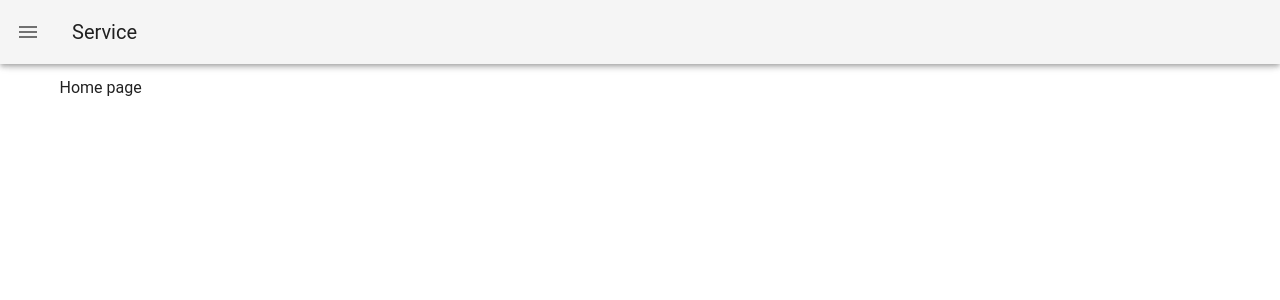
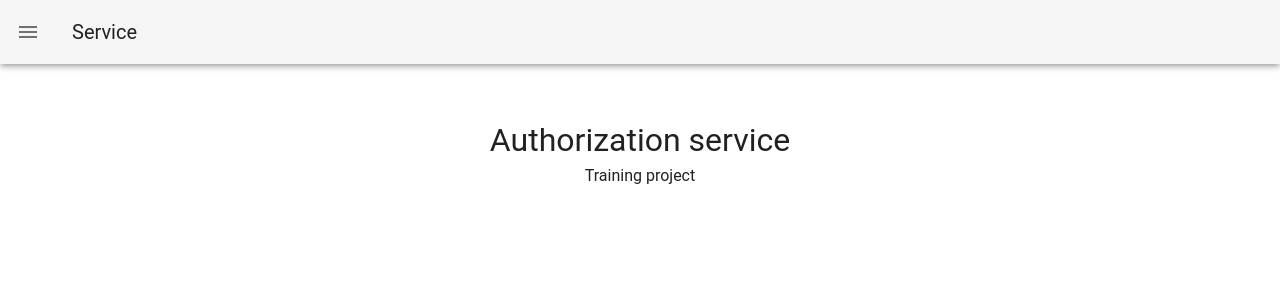
Before and after one commit to MaximKarabitsin/interview-scheduler-authorization-ui, a Vue app: page / in a window 1280 px wide. Shown: the top 300 px of the page. Built offline with nearby package versions, Linux system fonts and the light colour scheme; a small style sheet from the web is missing; what vue-notification would draw is missing.

Commit message:
Edit home page

```diff
--- a/src/views/Home.vue
+++ b/src/views/Home.vue
@@ -1,9 +1,22 @@
 <template>
   <div>
-    Home page
+    <h1 class="home-title">Authorization service</h1>
+    <p class="home-text">Training project</p>
   </div>
 </template>
 
 <script>
 export default {};
 </script>
+
+<style>
+.home-title {
+  text-align: center;
+  font-weight: normal;
+  margin-top: 40px;
+}
+
+.home-text {
+  text-align: center;
+}
+</style>
```
